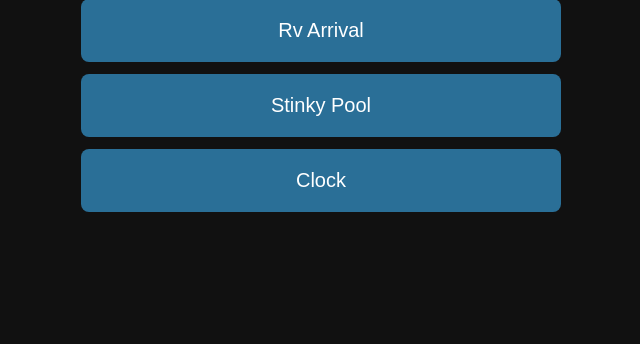
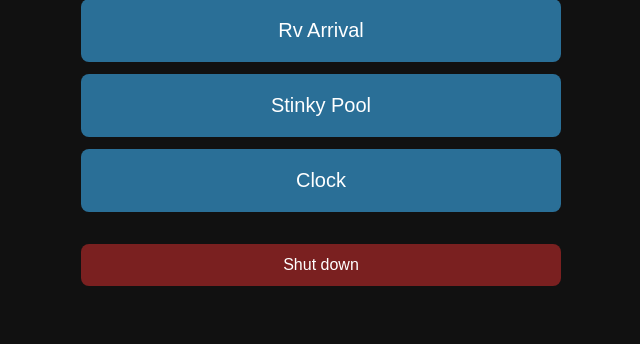
Before and after one commit to isometimescode/matrixdisplay, a Flask app: page / in a window 1280 px wide. Shown: the part 401-745 px from the top of the page, without its empty margins (319-959 px from the left). Run offline with Flask 3, Linux system fonts and the light colour scheme.

Commit message:
Add a web UI shutdown control
Co-Authored-By: Claude Sonnet 5 <noreply@anthropic.com>

```diff
--- a/web/app.py
+++ b/web/app.py
@@ -4,6 +4,8 @@ queue one as the next thing played on the real panel.
 Run against the emulator/dev daemon:
     python -m web.run
 """
+
+import subprocess
 
 from flask import Flask, redirect, render_template, request, url_for
 
@@ -57,4 +59,12 @@ def create_app():
                 pass
         return redirect(url_for("index"))
 
+    @app.post("/shutdown")
+    def shutdown():
+        # `pi` has passwordless sudo (Raspberry Pi OS default). Popen, not
+        # run: the response needs to make it back to the browser before
+        # the box actually powers off.
+        subprocess.Popen(["sudo", "shutdown", "-h", "now"])
+        return render_template("shutdown.html")
+
     return app
--- a/web/templates/index.html
+++ b/web/templates/index.html
@@ -97,6 +97,18 @@
       border: none;
       border-top: 1px solid #333;
     }
+    .shutdown-form {
+      max-width: 480px;
+      margin: 2rem auto 0;
+    }
+    .shutdown-form button {
+      font-size: 1rem;
+      padding: 0.75rem;
+      background: #7a2020;
+    }
+    .shutdown-form button:active {
+      background: #571616;
+    }
   </style>
 </head>
 <body>
@@ -132,5 +144,14 @@
     </form>
     {% endfor %}
   </div>
+
+  <form
+    class="shutdown-form"
+    method="post"
+    action="{{ url_for('shutdown') }}"
+    onsubmit="return confirm('Shut down the display? You will need to unplug and replug power to turn it back on.');"
+  >
+    <button type="submit">Shut down</button>
+  </form>
 </body>
 </html>
```
Also changed, not shown: HARDWARE.md (+2 -1 lines), web/templates/shutdown.html (added, +25 -0 lines), README.md.
